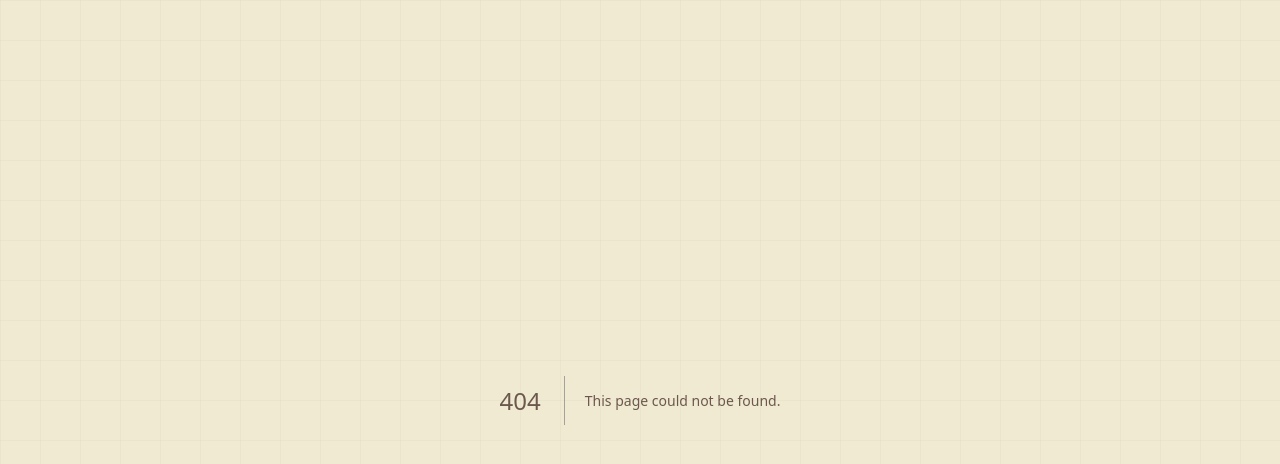
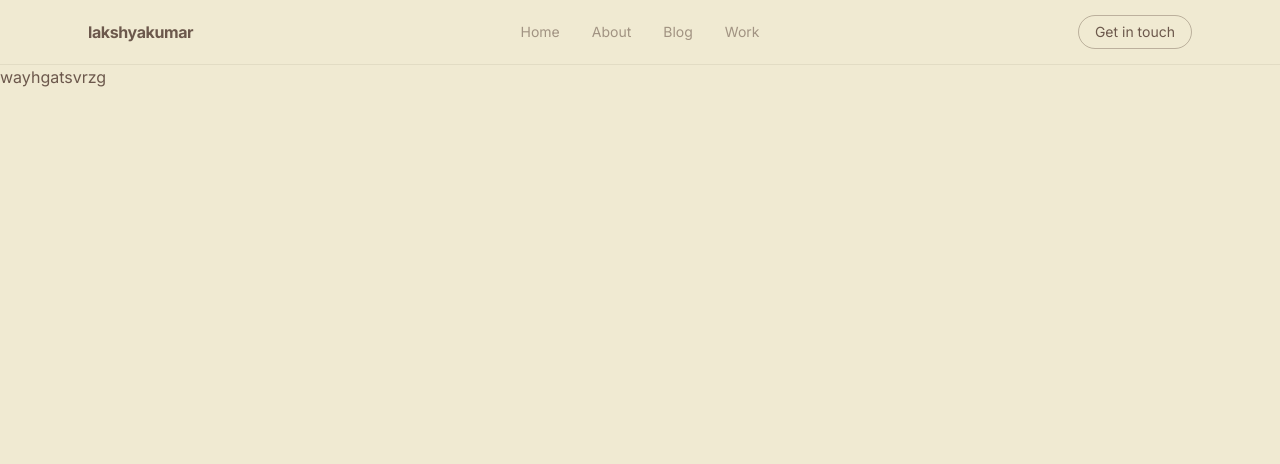
Before and after one commit to Yeatrix/blog, a Next.js app: page /about in a window 1280 px wide. Before the commit this address had no page. Shown: the top 464 px of the page. Built offline with nearby package versions, Linux system fonts and the light colour scheme.

Commit message:
added navbar and about page without content

```diff
--- /dev/null
+++ b/src/app/about/page.tsx
@@ -0,0 +1,7 @@
+export default function AboutPage() {
+  return (
+    <main>
+      <h1>wayhgatsvrzg</h1>
+    </main>
+  );
+}
--- a/src/app/layout.tsx
+++ b/src/app/layout.tsx
@@ -1,6 +1,8 @@
 import type { Metadata } from 'next';
 import { Inter } from 'next/font/google';
 import './globals.css';
+import Navbar from '@/components/Navbar';
+
 
 const inter = Inter({
   subsets: ['latin'],
@@ -9,14 +11,15 @@ const inter = Inter({
 });
 
 export const metadata: Metadata = {
-  title: 'My Blog',
-  description: 'Personal blog',
+  title: 'lakshyakumar',
+  description: 'my personal dumpyard',
 };
 
 export default function RootLayout({ children }: { children: React.ReactNode }) {
   return (
     <html lang="en" className={inter.variable}>
-      <body className="grid-bg min-h-screen bg-cream font-sans text-ash-brown antialiased">
+      <body className="min-h-screen bg-cream font-sans text-ash-brown antialiased">
+        <Navbar />
         {children}
       </body>
     </html>
--- a/src/app/page.tsx
+++ b/src/app/page.tsx
@@ -1,7 +1,7 @@
 export default function HomePage() {
   return (
     <main className="flex min-h-screen items-center justify-center">
-      <h1 className="text-4xl font-bold text-ash-brown">My Blog</h1>
+      <h1 className="text-4xl font-bold text-ash-brown"></h1>
     </main>
   );
 }
--- /dev/null
+++ b/src/components/Navbar.tsx
@@ -0,0 +1,36 @@
+import Link from 'next/link';
+
+export default function Navbar() {
+  return (
+    <header className="sticky top-0 z-50 border-b border-ash-brown/10 bg-cream/90 backdrop-blur-sm">
+          <nav className="mx-auto flex h-16 max-w-6xl items-center px-6">
+
+            {/* Logo — left */}
+            <div className="w-40 flex-shrink-0">
+              <Link href="/" className="text-base font-bold tracking-tight text-ash-brown transition-colors hover:text-olive">
+                lakshyakumar
+              </Link>
+            </div>
+
+            {/* Links — center */}
+            <div className="flex flex-1 items-center justify-center gap-8">
+              <Link href="/" className="text-sm text-ash-brown/60 transition-colors hover:text-ash-brown">Home</Link>
+              <Link href="/about" className="text-sm text-ash-brown/60 transition-colors hover:text-ash-brown">About</Link>
+              <Link href="/blog" className="text-sm text-ash-brown/60 transition-colors hover:text-ash-brown">Blog</Link>
+              <Link href="/work" className="text-sm text-ash-brown/60 transition-colors hover:text-ash-brown">Work</Link>
+            </div>
+
+            {/* CTA — right */}
+            <div className="w-40 flex flex-shrink-0 justify-end">
+              <Link
+                href="/contact"
+                className="rounded-full border border-ash-brown/40 px-4 py-1.5 text-sm text-ash-brown transition-all hover:border-ash-brown hover:bg-ash-brown hover:text-cream"
+              >
+                Get in touch
+              </Link>
+            </div>
+
+          </nav>
+        </header>
+  );
+}
```
Also changed, not shown: src/app/blogs/blogs.tsx (added).
